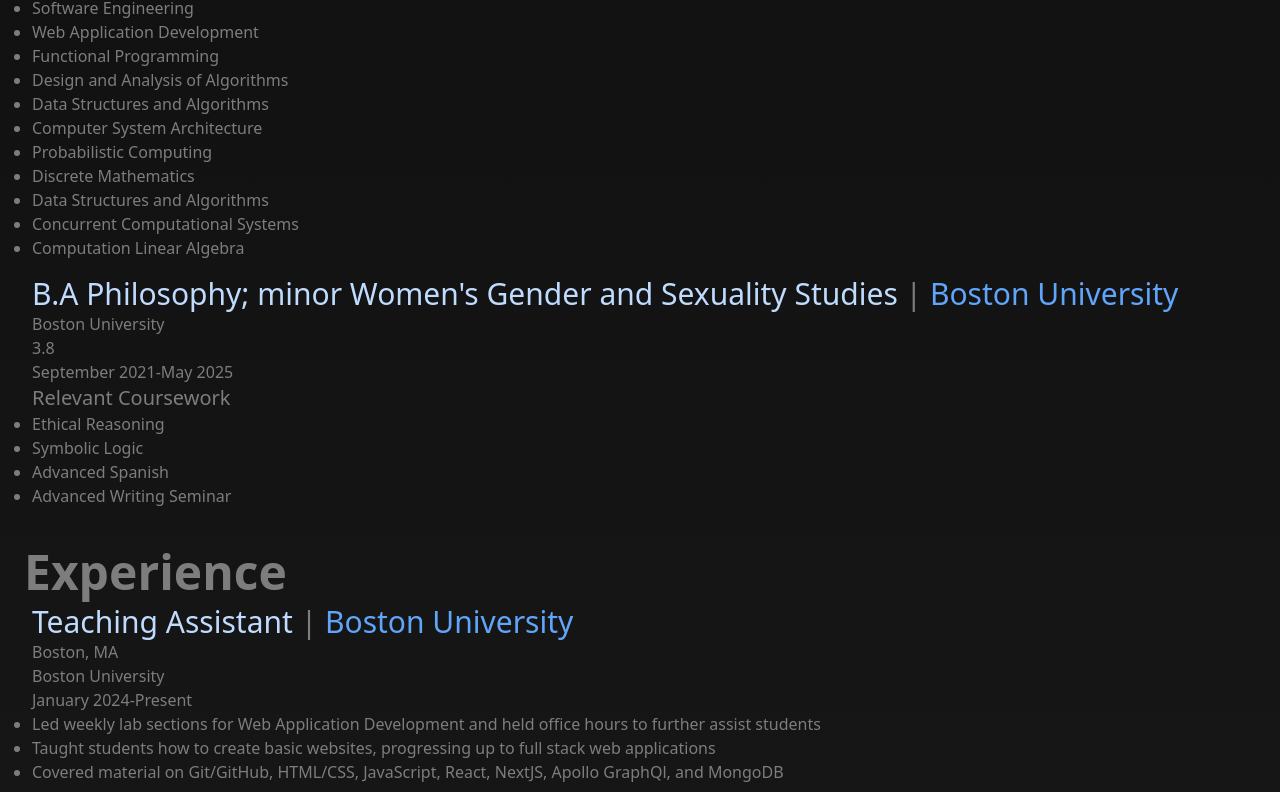
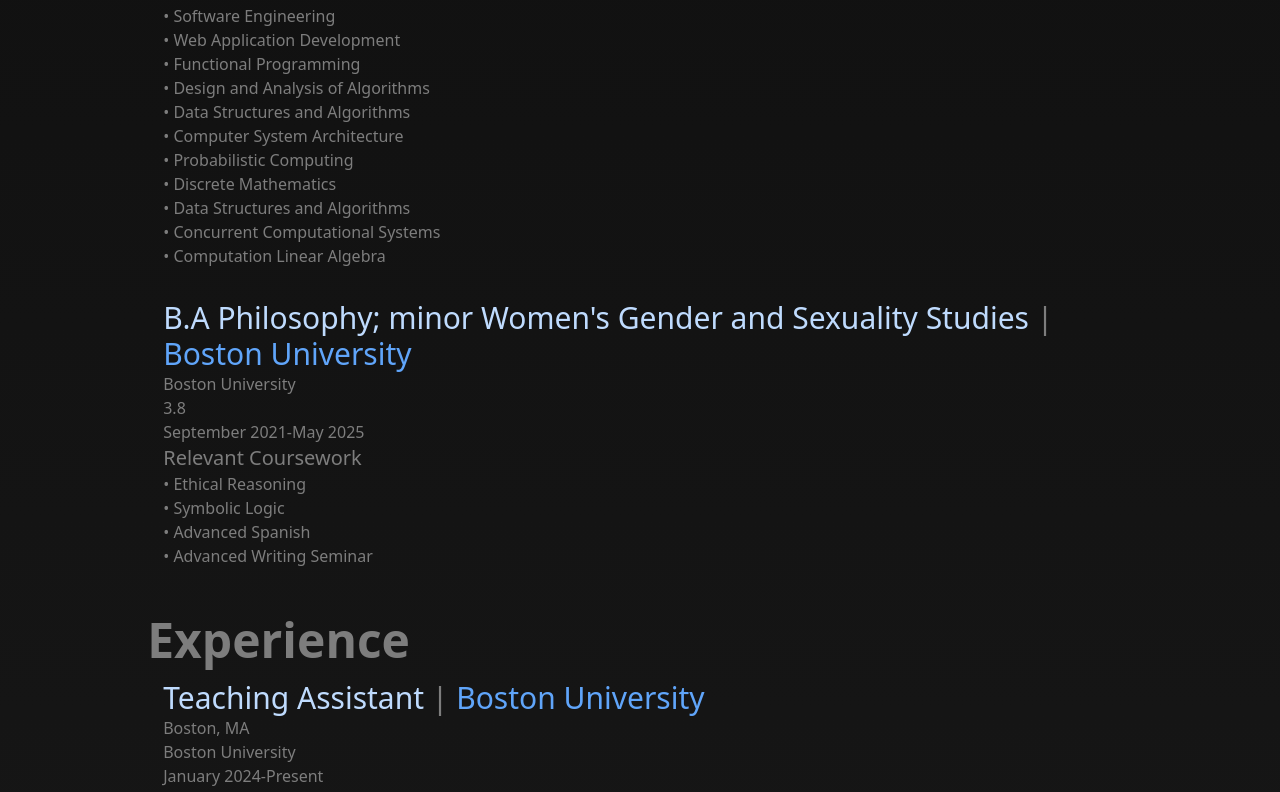
Before and after one commit to KingTingTheGreat/jting, a Next.js app: page / in a window 1280 px wide. Shown: the part 448-1240 px from the top of the page. Built offline with nearby package versions, Linux system fonts and the light colour scheme.

Commit message:
bulleted lists do not use css. this way the bullets are within the div

```diff
--- /dev/null
+++ b/components/bulletPoint.tsx
@@ -0,0 +1,5 @@
+const BulletPoint = ({ content }: { content: string }) => {
+	return <li>• {content}</li>;
+};
+
+export default BulletPoint;
--- a/components/educationWrapper.tsx
+++ b/components/educationWrapper.tsx
@@ -1,6 +1,7 @@
 import { Education } from "@/types";
 import SectionWrapper from "./sectionWrapper";
 import ElementWrapper from "./elementWrapper";
+import BulletPoint from "./bulletPoint";
 
 const EducationElement = ({ education }: { education: Education }) => {
 	return (
@@ -11,9 +12,9 @@
 				{education.startDate}-{education.endDate}
 			</p>
 			<h5 className="text-xl">Relevant Coursework</h5>
-			<ul className="list-disc">
+			<ul>
 				{education.relevantCoursework.map((course) => (
-					<li key={course}>{course}</li>
+					<BulletPoint key={course} content={course} />
 				))}
 			</ul>
 		</ElementWrapper>
--- a/components/elementWrapper.tsx
+++ b/components/elementWrapper.tsx
@@ -8,7 +8,7 @@
 	children: React.ReactNode;
 }) => {
 	return (
-		<div id="title" className="m-2">
+		<div id="title" className="m-2 p-2 transition rounded-xl hover:bg-[#191b29]">
 			<h1 className="text-3xl">
 				<span className="text-blue-200">{title}</span> | <span className="text-blue-400">{subtitle}</span>
 			</h1>
--- a/components/experienceWrapper.tsx
+++ b/components/experienceWrapper.tsx
@@ -1,6 +1,7 @@
 import { Experience } from "@/types";
 import SectionWrapper from "./sectionWrapper";
 import ElementWrapper from "./elementWrapper";
+import BulletPoint from "./bulletPoint";
 
 const ExperienceElement = ({ experience }: { experience: Experience }) => {
 	return (
@@ -10,9 +11,9 @@
 			<p>
 				{experience.startDate}-{experience.endDate}
 			</p>
-			<ul className="list-disc">
+			<ul>
 				{experience.description.map((description) => (
-					<li key={description}>{description}</li>
+					<BulletPoint key={description} content={description} />
 				))}
 			</ul>
 		</ElementWrapper>
--- a/components/navLinks.tsx
+++ b/components/navLinks.tsx
@@ -3,11 +3,6 @@
 
 const StringLink = ({ link }: { link: string }) => {
 	return (
-		// <Link
-		// 	href={`#${link.toLowerCase()}`}
-		// 	className="p-1.5 rounded-md my-1 mx-2 transition flex-1 bg-white hover:bg-blue-400 hover:text-blue-100">
-		// 	<div className="bg-black p-1 text-center text-2xl capitalize">{link}</div>
-		// </Link>
 		<Link
 			href={`#${link.toLowerCase()}`}
 			className="p-2 text-xl capitalize rounded-md my-1.5 mx-2 transition flex-1 bg-black border-[6px] border-solid border-white text-center hover:border-blue-400 hover:text-blue-100">
--- a/components/sectionWrapper.tsx
+++ b/components/sectionWrapper.tsx
@@ -1,6 +1,6 @@
 const SectionWrapper = ({ title, children }: { title: string; children: React.ReactNode }) => {
 	return (
-		<div id={title} className="flex flex-col justify-center m-4 w-full">
+		<div id={title} className="flex flex-col justify-center m-4 w-[80%]">
 			<h1 className="text-5xl font-semibold capitalize">{title}</h1>
 			{children}
 		</div>
```
